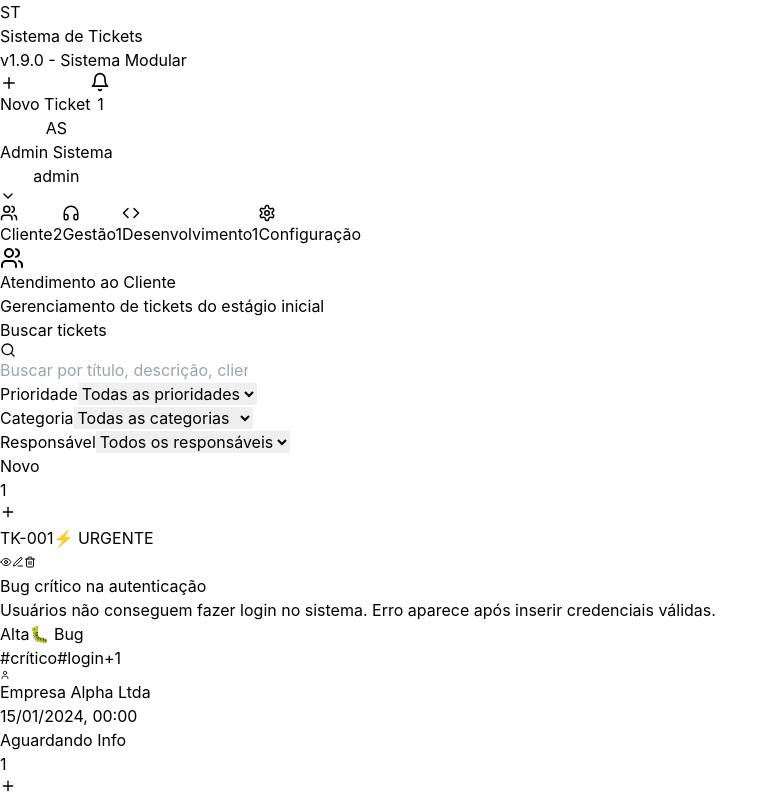
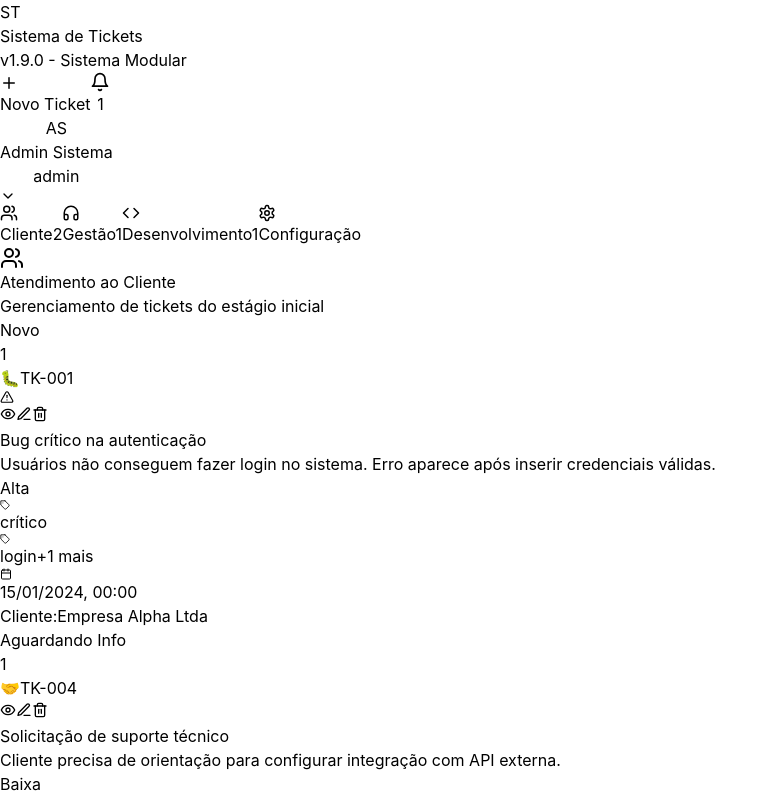
Before and after one commit to fveronez/memory-point, a React (Vite) app: page / in a window 1280 px wide. Shown: the top 794 px of the page, without its empty margins (0-778 px from the left). Built offline with nearby package versions, Linux system fonts and the light colour scheme; the HTML template or start-up script is replaced by a standard one.

Commit message:
✅ KanbanBoard corrigido: window.confirm → ConfirmDialog
- ✅ Substituído window.confirm por ConfirmDialog moderno
- ✅ Mantidos botões de ação diretos nos cards
- ✅ Toast de feedback ao excluir tickets
- 🎯 Próximo: Corrigir TicketEditModal.tsx

```diff
--- a/src/components/kanban/KanbanBoard.tsx
+++ b/src/components/kanban/KanbanBoard.tsx
@@ -1,460 +1,245 @@
-import React, { useState, useMemo } from 'react';
+import React, { useState } from 'react';
 import {
-  Search,
-  Filter,
-  Plus,
+  Eye,
   Edit3,
-  Eye,
   Trash2,
-  FileText,
-  Save,
-  X,
   User,
-  MessageCircle,
+  Calendar,
+  Tag,
   Clock,
-  GripVertical
+  AlertTriangle,
+  Plus
 } from 'lucide-react';
 
-// Importar novos contextos e utilitários
+// Importar contextos e utilitários
 import { useTicket } from '../../contexts/TicketContext';
 import { useUser } from '../../contexts/UserContext';
-import { useCategory } from '../../contexts/CategoryContext';
 import { formatDate, getCategoryInfo, getPriorityInfo, getColorClass, isTicketOverdue, formatStatusTitle } from '../../utils/formatters';
+import { useToast, ConfirmDialog } from '../ui/Toast';
 
-// ============================================================================
-// TICKET CARD COMPONENT
-// ============================================================================
-const TicketCard = ({ ticket, onEdit, onView, onDelete }: any) => {
-  const [isDragging, setIsDragging] = useState(false);
+interface KanbanBoardProps {
+  stage: string;
+  onTicketEdit: (ticket: any) => void;
+  onTicketView: (ticket: any) => void;
+}
 
-  const categoryInfo = getCategoryInfo(ticket.categoria);
-  const priorityInfo = getPriorityInfo(ticket.prioridade);
+const KanbanBoard: React.FC<KanbanBoardProps> = ({ stage, onTicketEdit, onTicketView }) => {
+  const { tickets, workflow, updateTicket, deleteTicket } = useTicket();
+  const { hasPermission } = useUser();
+  const { success, error } = useToast();
 
-  const handleDragStart = (e: any) => {
-    setIsDragging(true);
-    e.dataTransfer.setData('text/plain', ticket.id.toString());
-    e.dataTransfer.effectAllowed = 'move';
+  const [showDeleteConfirm, setShowDeleteConfirm] = useState(false);
+  const [ticketToDelete, setTicketToDelete] = useState<any>(null);
+
+  // Filtrar tickets por estágio
+  const stageTickets = tickets.filter(ticket => ticket.stage === stage);
+
+  // Obter status disponíveis para este estágio
+  const availableStatuses = workflow[stage] || [];
+
+  // Agrupar tickets por status
+  const ticketsByStatus = availableStatuses.reduce((acc, status) => {
+    acc[status] = stageTickets.filter(ticket => ticket.status === status);
+    return acc;
+  }, {} as Record<string, any[]>);
+
+  const handleStatusChange = (ticketId: string, newStatus: string) => {
+    updateTicket(ticketId, { status: newStatus });
+    success('Status atualizado!', 'Ticket movido com sucesso');
   };
 
-  const handleDragEnd = () => {
-    setIsDragging(false);
+  const handleConfirmDelete = () => {
+    if (ticketToDelete) {
+      deleteTicket(ticketToDelete.id);
+      success('Ticket excluído!', `Ticket ${ticketToDelete.chave} removido`);
+    }
+    setShowDeleteConfirm(false);
+    setTicketToDelete(null);
+  };
+
+  const handleDeleteClick = (ticket: any) => {
+    setTicketToDelete(ticket);
+    setShowDeleteConfirm(true);
+  };
+
+  const onDragStart = (e: React.DragEvent, ticket: any) => {
+    e.dataTransfer.setData('application/json', JSON.stringify(ticket));
+  };
+
+  const onDragOver = (e: React.DragEvent) => {
+    e.preventDefault();
+  };
+
+  const onDrop = (e: React.DragEvent, newStatus: string) => {
+    e.preventDefault();
+    const ticket = JSON.parse(e.dataTransfer.getData('application/json'));
+    if (ticket.status !== newStatus) {
+      handleStatusChange(ticket.id, newStatus);
+    }
   };
 
   return (
+    <>
+      <div className="flex gap-6 overflow-x-auto pb-6">
+        {availableStatuses.map(status => {
+          const statusTickets = ticketsByStatus[status] || [];
+
+          return (
             <div
+              key={status}
+              className="flex-shrink-0 w-80 bg-gray-50 rounded-lg p-4"
+              onDragOver={onDragOver}
+              onDrop={(e) => onDrop(e, status)}
+            >
+              <div className="flex items-center justify-between mb-4">
+                <h3 className="font-semibold text-gray-900">
+                  {formatStatusTitle(status)}
+                </h3>
+                <span className="text-sm text-gray-500 bg-white px-2 py-1 rounded-full">
+                  {statusTickets.length}
+                </span>
+              </div>
+
+              <div className="space-y-3">
+                {statusTickets.map(ticket => {
+                  const categoryInfo = getCategoryInfo(ticket.categoria);
+                  const priorityInfo = getPriorityInfo(ticket.prioridade);
+                  const isOverdue = isTicketOverdue(ticket);
+
+                  return (
+                    <div
+                      key={ticket.id}
                       draggable
-      onDragStart={handleDragStart}
-      onDragEnd={handleDragEnd}
-      className={`bg-white rounded-lg border border-gray-200 p-4 shadow-sm hover:shadow-md transition-all duration-200 cursor-move relative ${
-        isDragging ? 'opacity-50 rotate-2 scale-105' : ''
-      } ${isTicketOverdue(ticket) ? 'ring-2 ring-red-200 border-red-300' : ''}`}
+                      onDragStart={(e) => onDragStart(e, ticket)}
+                      className="bg-white rounded-lg border border-gray-200 p-4 shadow-sm hover:shadow-md transition-shadow cursor-move"
                     >
-      {isTicketOverdue(ticket) && (
-        <div className="absolute -top-1 -right-1 w-3 h-3 bg-red-500 rounded-full animate-pulse"></div>
-      )}
-
-      <div className="flex justify-between items-start mb-2">
+                      {/* Header do Ticket */}
+                      <div className="flex items-start justify-between mb-3">
                         <div className="flex items-center gap-2">
-          <span className="text-xs font-medium text-blue-600 bg-blue-50 px-2 py-1 rounded">
-            {ticket.chave}
-          </span>
-          {ticket.prioridade === 'alta' && (
-            <span className="text-xs bg-red-100 text-red-600 px-1 py-0.5 rounded">
-              ⚡ URGENTE
-            </span>
+                          <span className="text-lg">{categoryInfo.icone}</span>
+                          <span className="text-sm font-medium text-gray-600">{ticket.chave}</span>
+                          {isOverdue && (
+                            <AlertTriangle size={14} className="text-red-500" />
                           )}
                         </div>
                         <div className="flex gap-1">
                           <button
-            onClick={(e) => {
-              e.stopPropagation();
-              onView(ticket);
-            }}
-            className="p-1 text-gray-400 hover:text-blue-600 transition-colors"
+                            onClick={() => onTicketView(ticket)}
+                            className="p-1 text-gray-400 hover:text-blue-600 rounded transition-colors"
                             title="Visualizar"
                           >
-            <Eye size={12} />
+                            <Eye size={16} />
                           </button>
                           <button
-            onClick={(e) => {
-              e.stopPropagation();
-              onEdit(ticket);
-            }}
-            className="p-1 text-gray-400 hover:text-green-600 transition-colors"
+                            onClick={() => onTicketEdit(ticket)}
+                            className="p-1 text-gray-400 hover:text-orange-600 rounded transition-colors"
                             title="Editar"
                           >
-            <Edit3 size={12} />
+                            <Edit3 size={16} />
                           </button>
                           <button
-            onClick={(e) => {
-              e.stopPropagation();
-              if (window.confirm('Tem certeza que deseja excluir este ticket?')) {
-                onDelete(ticket.id);
-              }
-            }}
-            className="p-1 text-gray-400 hover:text-red-600 transition-colors"
+                            onClick={() => handleDeleteClick(ticket)}
+                            className="p-1 text-gray-400 hover:text-red-600 rounded transition-colors"
                             title="Excluir"
                           >
-            <Trash2 size={12} />
+                            <Trash2 size={16} />
                           </button>
                         </div>
                       </div>
 
-      <h3 className="font-medium text-gray-900 text-sm mb-2 line-clamp-2">
+                      {/* Título */}
+                      <h4 className="font-medium text-gray-900 mb-2 line-clamp-2">
                         {ticket.titulo}
-      </h3>
+                      </h4>
 
-      <p className="text-xs text-gray-600 mb-3 line-clamp-2">
+                      {/* Descrição */}
+                      <p className="text-sm text-gray-600 mb-3 line-clamp-2">
                         {ticket.descricao}
                       </p>
 
-      <div className="flex flex-wrap gap-1 mb-3">
+                      {/* Prioridade */}
+                      <div className="flex items-center gap-2 mb-3">
                         <span className={`inline-flex items-center px-2 py-1 rounded-full text-xs font-medium border ${getColorClass(priorityInfo.cor)}`}>
                           {priorityInfo.label}
                         </span>
-        <span className={`inline-flex items-center gap-1 px-2 py-1 rounded-full text-xs font-medium border ${getColorClass(categoryInfo.cor)}`}>
-          {categoryInfo.icone} {categoryInfo.label}
-        </span>
                       </div>
 
+                      {/* Tags */}
                       {ticket.tags && ticket.tags.length > 0 && (
-        <div className="flex flex-wrap gap-1 mb-2">
-          {ticket.tags.slice(0, 2).map((tag: string) => (
-            <span key={tag} className="inline-flex items-center px-2 py-1 rounded text-xs bg-gray-100 text-gray-700">
-              #{tag}
+                        <div className="flex flex-wrap gap-1 mb-3">
+                          {ticket.tags.slice(0, 2).map((tag: string, index: number) => (
+                            <span
+                              key={index}
+                              className="inline-flex items-center px-2 py-1 rounded-full text-xs bg-gray-100 text-gray-700"
+                            >
+                              <Tag size={10} className="mr-1" />
+                              {tag}
                             </span>
                           ))}
                           {ticket.tags.length > 2 && (
-            <span className="text-xs text-gray-500">+{ticket.tags.length - 2}</span>
+                            <span className="text-xs text-gray-500">
+                              +{ticket.tags.length - 2} mais
+                            </span>
                           )}
                         </div>
                       )}
 
-      <div className="flex justify-between items-center text-xs text-gray-500 mt-3 pt-2 border-t border-gray-100">
+                      {/* Footer */}
+                      <div className="flex items-center justify-between text-xs text-gray-500">
                         <div className="flex items-center gap-1">
-          <User size={10} />
-          <span className="truncate max-w-24">{ticket.cliente}</span>
-        </div>
-        <div className="flex items-center gap-2">
-          {ticket.comentarios && ticket.comentarios.length > 0 && (
-            <div className="flex items-center gap-1">
-              <MessageCircle size={10} />
-              <span>{ticket.comentarios.length}</span>
-            </div>
-          )}
-          <span>{formatDate(ticket.dataCriacao)}</span>
-        </div>
+                          <Calendar size={12} />
+                          {formatDate(ticket.dataCriacao)}
                         </div>
 
                         {ticket.responsavel && (
-        <div className="mt-2 pt-2 border-t border-gray-100">
-          <div className="flex items-center gap-1 text-xs text-gray-600">
-            <User size={10} />
-            <span>Responsável: {ticket.responsavel}</span>
-          </div>
-        </div>
-      )}
-    </div>
-  );
-};
-
-// ============================================================================
-// KANBAN COLUMN COMPONENT
-// ============================================================================
-const KanbanColumn = ({ title, status, tickets, stage, onTicketMove, onTicketEdit, onTicketView, onTicketDelete }: any) => {
-  const [isDragOver, setIsDragOver] = useState(false);
-  const [isAddingTicket, setIsAddingTicket] = useState(false);
-  const [newTicketTitle, setNewTicketTitle] = useState('');
-
-  const handleDragOver = (e: any) => {
-    e.preventDefault();
-    setIsDragOver(true);
-  };
-
-  const handleDragLeave = (e: any) => {
-    if (!e.currentTarget.contains(e.relatedTarget)) {
-      setIsDragOver(false);
-    }
-  };
-
-  const handleDrop = (e: any) => {
-    e.preventDefault();
-    setIsDragOver(false);
-
-    const ticketId = parseInt(e.dataTransfer.getData('text/plain'));
-    if (ticketId) {
-      onTicketMove(ticketId, status, stage);
-    }
-  };
-
-  const priorityOrder = { 'alta': 1, 'media': 2, 'baixa': 3 };
-  const sortedTickets = [...tickets].sort((a: any, b: any) => {
-    const priorityA = priorityOrder[a.prioridade as keyof typeof priorityOrder] || 999;
-    const priorityB = priorityOrder[b.prioridade as keyof typeof priorityOrder] || 999;
-
-    if (priorityA !== priorityB) {
-      return priorityA - priorityB;
-    }
-
-    return new Date(a.dataCriacao).getTime() - new Date(b.dataCriacao).getTime();
-  });
-
-  return (
-    <div
-      className={`bg-gray-50 rounded-lg p-4 min-h-96 flex-1 transition-all duration-200 ${
-        isDragOver ? 'bg-blue-50 ring-2 ring-blue-300 ring-opacity-50' : ''
-      }`}
-      onDragOver={handleDragOver}
-      onDragLeave={handleDragLeave}
-      onDrop={handleDrop}
-    >
-      <div className="flex justify-between items-center mb-4">
-        <div className="flex items-center gap-2">
-          <h3 className="font-medium text-gray-900">{title}</h3>
-          <span className={`text-xs px-2 py-1 rounded-full font-medium ${
-            tickets.length > 0
-              ? 'bg-blue-100 text-blue-700'
-              : 'bg-gray-200 text-gray-600'
-          }`}>
-            {tickets.length}
-          </span>
-        </div>
-        <button
-          onClick={() => setIsAddingTicket(true)}
-          className="text-gray-400 hover:text-gray-600 p-1 rounded hover:bg-gray-200 transition-colors"
-          title="Adicionar ticket rápido"
-        >
-          <Plus size={16} />
-        </button>
-      </div>
-
-      <div className="space-y-3">
-        {isAddingTicket && (
-          <div className="bg-white rounded-lg border border-gray-200 p-3 shadow-sm">
-            <input
-              type="text"
-              placeholder="Título do ticket..."
-              value={newTicketTitle}
-              onChange={(e) => setNewTicketTitle(e.target.value)}
-              className="w-full text-sm border-none outline-none"
-              autoFocus
-              onKeyPress={(e) => {
-                if (e.key === 'Enter' && newTicketTitle.trim()) {
-                  setNewTicketTitle('');
-                  setIsAddingTicket(false);
-                }
-              }}
-            />
-            <div className="flex gap-2 mt-2">
-              <button
-                onClick={() => {
-                  if (newTicketTitle.trim()) {
-                    setNewTicketTitle('');
-                    setIsAddingTicket(false);
-                  }
-                }}
-                className="flex items-center gap-1 px-2 py-1 bg-blue-600 text-white rounded text-xs hover:bg-blue-700"
-              >
-                <Save size={12} />
-                Salvar
-              </button>
-              <button
-                onClick={() => {
-                  setIsAddingTicket(false);
-                  setNewTicketTitle('');
-                }}
-                className="flex items-center gap-1 px-2 py-1 bg-gray-500 text-white rounded text-xs hover:bg-gray-600"
-              >
-                <X size={12} />
-                Cancelar
-              </button>
-            </div>
-          </div>
-        )}
-
-        {sortedTickets.map((ticket: any) => (
-          <TicketCard
-            key={ticket.id}
-            ticket={ticket}
-            onEdit={onTicketEdit}
-            onView={onTicketView}
-            onDelete={onTicketDelete}
-          />
-        ))}
-
-        {tickets.length === 0 && !isAddingTicket && (
-          <div className="text-center py-8 text-gray-400">
-            <FileText size={24} className="mx-auto mb-2 opacity-50" />
-            <p className="text-sm">Nenhum ticket</p>
-            <button
-              onClick={() => setIsAddingTicket(true)}
-              className="text-xs text-blue-600 hover:text-blue-700 mt-1"
-            >
-              Adicionar primeiro ticket
-            </button>
+                          <div className="flex items-center gap-1">
+                            <User size={12} />
+                            <span className="truncate max-w-20">{ticket.responsavel}</span>
                           </div>
                         )}
                       </div>
 
-      {isDragOver && (
-        <div className="mt-4 p-4 border-2 border-dashed border-blue-300 rounded-lg bg-blue-50 text-center">
-          <p className="text-sm text-blue-600 font-medium">
-            Solte o ticket aqui
-          </p>
+                      {/* Cliente */}
+                      <div className="mt-2 pt-2 border-t border-gray-100">
+                        <div className="flex items-center gap-1 text-xs text-gray-600">
+                          <span className="font-medium">Cliente:</span>
+                          <span className="truncate">{ticket.cliente}</span>
+                        </div>
+                      </div>
+                    </div>
+                  );
+                })}
+
+                {/* Estado vazio */}
+                {statusTickets.length === 0 && (
+                  <div className="text-center py-8 text-gray-400">
+                    <div className="w-12 h-12 bg-gray-200 rounded-full flex items-center justify-center mx-auto mb-3">
+                      <Plus size={20} />
+                    </div>
+                    <p className="text-sm">Nenhum ticket neste status</p>
                   </div>
                 )}
               </div>
+            </div>
           );
-};
-
-// ============================================================================
-// KANBAN BOARD MAIN COMPONENT
-// ============================================================================
-const KanbanBoard = ({ stage, onTicketEdit, onTicketView }: { stage: string; onTicketEdit: any; onTicketView: any }) => {
-  const { tickets, workflow, moveTicket, deleteTicket } = useTicket();
-  const { categories } = useCategory();
-  const [searchTerm, setSearchTerm] = useState('');
-  const [filterPriority, setFilterPriority] = useState('');
-  const [filterCategory, setFilterCategory] = useState('');
-  const [filterResponsible, setFilterResponsible] = useState('');
-
-  const stageTickets = tickets.filter((t: any) => t.stage === stage);
-
-  const filteredTickets = stageTickets.filter((ticket: any) => {
-    const matchesSearch = ticket.titulo.toLowerCase().includes(searchTerm.toLowerCase()) ||
-      ticket.descricao.toLowerCase().includes(searchTerm.toLowerCase()) ||
-      ticket.cliente.toLowerCase().includes(searchTerm.toLowerCase()) ||
-      ticket.chave.toLowerCase().includes(searchTerm.toLowerCase());
-    const matchesPriority = !filterPriority || ticket.prioridade === filterPriority;
-    const matchesCategory = !filterCategory || ticket.categoria === filterCategory;
-    const matchesResponsible = !filterResponsible || ticket.responsavel === filterResponsible;
-
-    return matchesSearch && matchesPriority && matchesCategory && matchesResponsible;
-  });
-
-  const getTicketsByStatus = (status: string) => {
-    return filteredTickets.filter((t: any) => t.status === status);
-  };
-
-  const handleTicketMove = (ticketId: number, newStatus: string, newStage: string) => {
-    moveTicket(ticketId, newStatus, newStage);
-  };
-
-  const responsibleOptions = [...new Set(tickets.filter((t: any) => t.responsavel).map((t: any) => t.responsavel))];
-
-  const priorities = [
-    { nome: "baixa", label: "Baixa" },
-    { nome: "media", label: "Média" },
-    { nome: "alta", label: "Alta" }
-  ];
-
-  return (
-    <div className="space-y-6">
-      {/* Filtros Avançados */}
-      <div className="bg-white rounded-lg border border-gray-200 p-4 shadow-sm">
-        <div className="grid grid-cols-1 md:grid-cols-2 lg:grid-cols-5 gap-4">
-          <div className="lg:col-span-2">
-            <label className="block text-sm font-medium text-gray-700 mb-1">
-              Buscar tickets
-            </label>
-            <div className="relative">
-              <Search className="absolute left-3 top-1/2 transform -translate-y-1/2 text-gray-400" size={16} />
-              <input
-                type="text"
-                placeholder="Buscar por título, descrição, cliente..."
-                value={searchTerm}
-                onChange={(e) => setSearchTerm(e.target.value)}
-                className="pl-9 w-full px-3 py-2 border border-gray-300 rounded-lg focus:ring-2 focus:ring-blue-500 focus:border-transparent"
-              />
-            </div>
+        })}
       </div>
 
-          <div>
-            <label className="block text-sm font-medium text-gray-700 mb-1">
-              Prioridade
-            </label>
-            <select
-              value={filterPriority}
-              onChange={(e) => setFilterPriority(e.target.value)}
-              className="w-full px-3 py-2 border border-gray-300 rounded-lg focus:ring-2 focus:ring-blue-500 focus:border-transparent"
-            >
-              <option value="">Todas as prioridades</option>
-              {priorities.map(priority => (
-                <option key={priority.nome} value={priority.nome}>{priority.label}</option>
-              ))}
-            </select>
-          </div>
-
-          <div>
-            <label className="block text-sm font-medium text-gray-700 mb-1">
-              Categoria
-            </label>
-            <select
-              value={filterCategory}
-              onChange={(e) => setFilterCategory(e.target.value)}
-              className="w-full px-3 py-2 border border-gray-300 rounded-lg focus:ring-2 focus:ring-blue-500 focus:border-transparent"
-            >
-              <option value="">Todas as categorias</option>
-              {categories.map((category: any) => (
-                <option key={category.nome} value={category.nome}>{category.label}</option>
-              ))}
-            </select>
-          </div>
-
-          <div>
-            <label className="block text-sm font-medium text-gray-700 mb-1">
-              Responsável
-            </label>
-            <select
-              value={filterResponsible}
-              onChange={(e) => setFilterResponsible(e.target.value)}
-              className="w-full px-3 py-2 border border-gray-300 rounded-lg focus:ring-2 focus:ring-blue-500 focus:border-transparent"
-            >
-              <option value="">Todos os responsáveis</option>
-              {responsibleOptions.map((responsible: any) => (
-                <option key={responsible} value={responsible}>{responsible}</option>
-              ))}
-            </select>
-          </div>
-        </div>
-
-        {(searchTerm || filterPriority || filterCategory || filterResponsible) && (
-          <div className="mt-4 flex items-center justify-between">
-            <span className="text-sm text-gray-600">
-              {filteredTickets.length} de {stageTickets.length} tickets encontrados
-            </span>
-            <button
-              onClick={() => {
-                setSearchTerm('');
-                setFilterPriority('');
-                setFilterCategory('');
-                setFilterResponsible('');
+      {/* Dialog de confirmação de exclusão */}
+      <ConfirmDialog
+        isOpen={showDeleteConfirm}
+        title="Excluir Ticket"
+        message={`Tem certeza que deseja excluir o ticket ${ticketToDelete?.chave}? Esta ação não pode ser desfeita.`}
+        confirmText="Excluir"
+        cancelText="Cancelar"
+        type="danger"
+        onConfirm={handleConfirmDelete}
+        onCancel={() => {
+          setShowDeleteConfirm(false);
+          setTicketToDelete(null);
         }}
-              className="text-sm text-blue-600 hover:text-blue-700"
-            >
-              Limpar filtros
-            </button>
-          </div>
-        )}
-      </div>
-
-      {/* Kanban Board */}
-      <div className="flex gap-6 overflow-x-auto pb-4">
-        {workflow[stage as keyof typeof workflow]?.map((status: string) => (
-          <KanbanColumn
-            key={status}
-            title={formatStatusTitle(status)}
-            status={status}
-            stage={stage}
-            tickets={getTicketsByStatus(status)}
-            onTicketMove={handleTicketMove}
-            onTicketEdit={onTicketEdit}
-            onTicketView={onTicketView}
-            onTicketDelete={deleteTicket}
       />
-        ))}
-      </div>
-    </div>
+    </>
   );
 };
 
```
Lines whose indentation alone changed are shown as unchanged.
